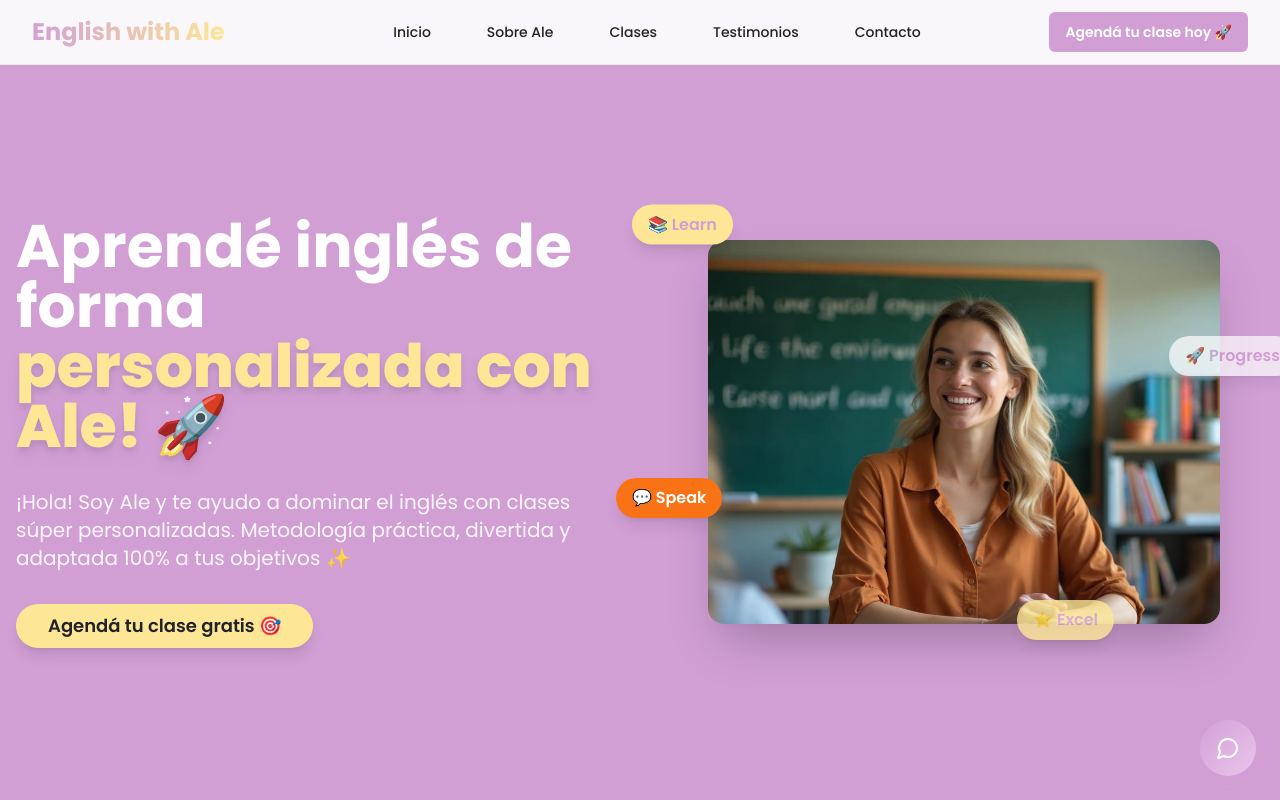
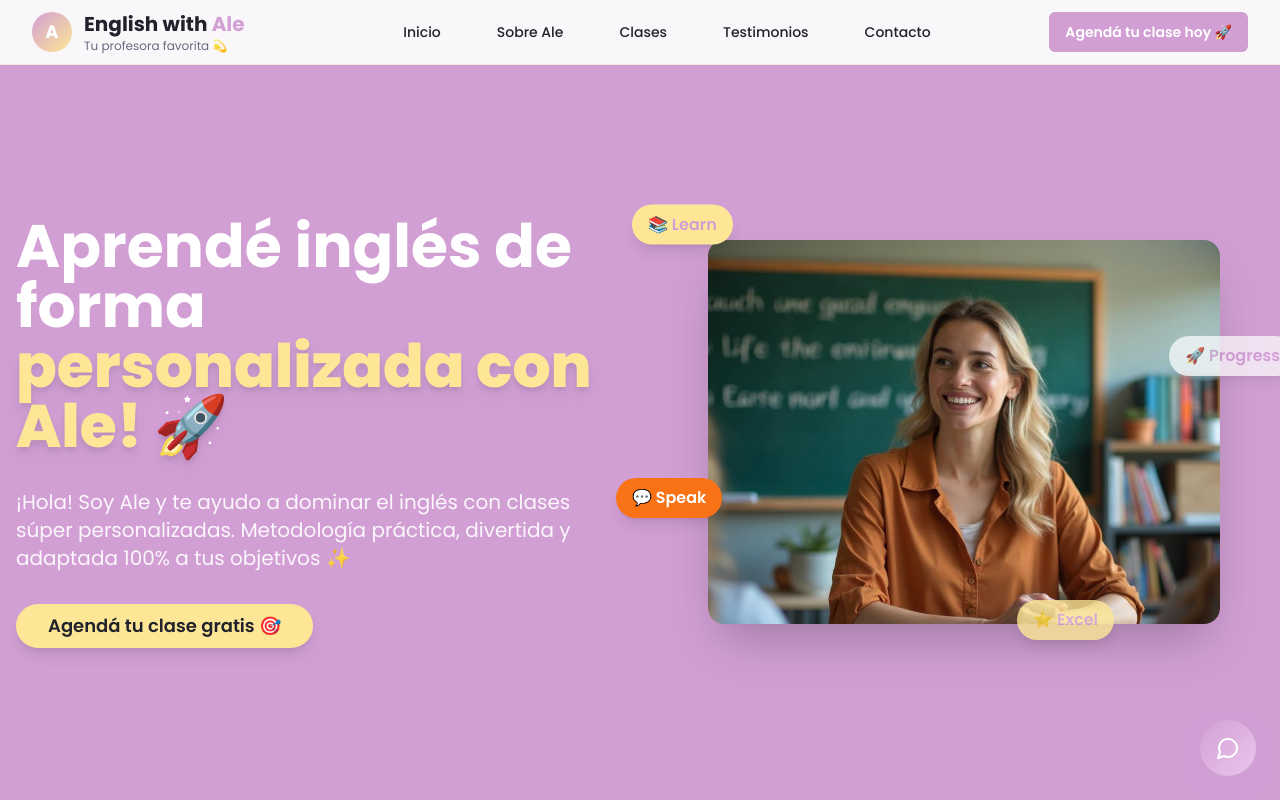
Before and after one commit to kf380/english-with-ale-landing, a React (Vite) app: page / in a window 1280 px wide. Shown: the top 800 px of the page. Built offline with nearby package versions, Linux system fonts and the light colour scheme.

Commit message:
Change navbar text to logo

```diff
--- a/src/components/Navbar.tsx
+++ b/src/components/Navbar.tsx
@@ -23,9 +23,17 @@ const Navbar = () => {
         <div className="flex items-center justify-between h-16">
           {/* Logo */}
           <div className="flex-shrink-0">
-            <h2 className="text-2xl font-bold bg-gradient-to-r from-primary to-secondary bg-clip-text text-transparent">
-              English with Ale
-            </h2>
+            <div className="flex items-center">
+              <div className="w-10 h-10 bg-gradient-to-br from-primary to-secondary rounded-full flex items-center justify-center mr-3">
+                <span className="text-white font-bold text-lg">A</span>
+              </div>
+              <div>
+                <h2 className="text-xl font-bold text-foreground">
+                  English with <span className="text-primary">Ale</span>
+                </h2>
+                <p className="text-xs text-muted-foreground hidden sm:block">Tu profesora favorita 💫</p>
+              </div>
+            </div>
           </div>
 
           {/* Desktop Navigation */}
```
